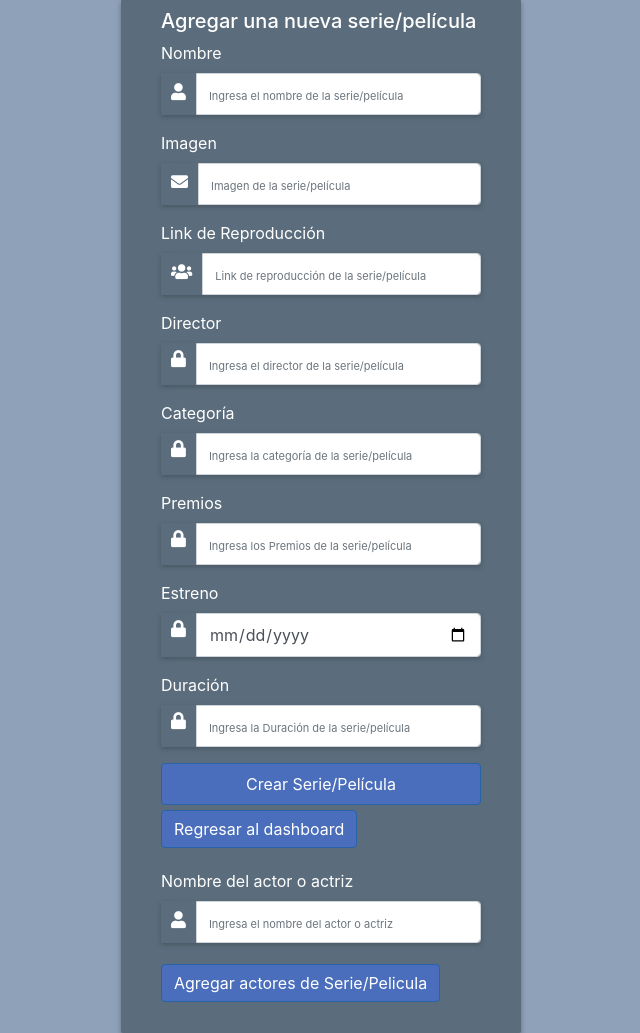
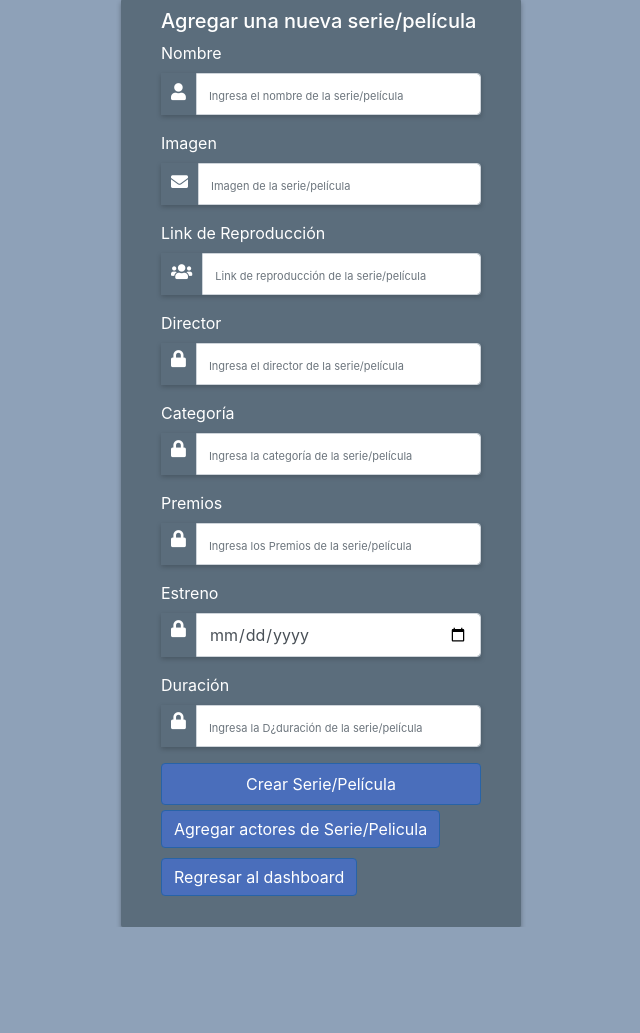
Before and after one commit to MarianoReyes/Proyecto2Bases_CopiaNetflix, a Flask app: page /agregar_pos in a window 1280 px wide. Shown: the part 51-1084 px from the top of the page, without its empty margins (319-959 px from the left). After the commit the page ends 978 px from the top, so only its background shows below. Run offline with Flask 2, Linux system fonts and the light colour scheme; some libraries are stand-ins or nearby versions.

Commit message:
regreso a version

```diff
--- a/app.py
+++ b/app.py
@@ -283,6 +283,7 @@ def mylist(name):
 
     print(name)
 
+
     cursor.execute(
         'SELECT * FROM perfiles WHERE nombre_perfil = (%s)', (name,))
     perfil = cursor.fetchone()
@@ -293,9 +294,7 @@ def mylist(name):
     serie_pelicula = cursor.fetchall()
 
     # Mandar a pagina de inicio del perfil
-    # , vistos=vistos
-    return render_template('mylist.html', account=account, perfil=perfil)
-
+    return render_template('mylist.html', account=account, perfil=perfil,serie_pelicula=serie_pelicula) #, vistos=vistos
 
 @app.route('/watched/<name>')
 def watched(name):
@@ -312,40 +311,18 @@ def watched(name):
     print(perfil)
 
     # Mando a llamar Peliculas y series
-    # cursor.execute(
-    # 'select distinct serie_pelicula from contenido inner join serie_peliculas ON serie_pelicula = serie_pelicula')
+    #cursor.execute(
+        #'select distinct serie_pelicula from contenido inner join serie_peliculas ON serie_pelicula = serie_pelicula')
     #vistos = cursor.fetchall()
 
     # Mandar a pagina de inicio del perfil
-    # , vistos=vistos
-    return render_template('watched.html', account=account, perfil=perfil)
+    return render_template('watched.html', account=account, perfil=perfil) #, vistos=vistos
 
 
 @app.route('/agregar_pos')
 def agregar_pos():
-    cursor = conn.cursor(cursor_factory=psycopg2.extras.DictCursor)
-
-    if request.method == 'POST' and 'nombre' in request.form and 'imagen' in request.form and 'link' in request.form and 'director' in request.form:
-        pelicula_serie = request.form['nombre']
-        imagen = request.form['imagen']
-        link = request.form['link']
-        director = request.form['director']
-        categoria = request.form['categoria']
-        premios = request.form['premios']
-        estreno = request.form['estreno']
-        duracion = request.form['duracion']
-
     # Mandar a pagina para agregar series o peliculas
     return render_template('agregar_pos.html')
-
-
-@app.route('/agregar_actores')
-def agregar_pos(pos):
-
-    pelicula_serie = pos
-
-    # Mandar a pagina para agregar series o peliculas
-    return render_template('agregar_actores.html')
 
 
 @app.route('/modificar_pos')
@@ -384,9 +361,8 @@ def borrar_pos():
     # Mandar a pagina para borrar series o peliculas
     return render_template('borrar_pos.html', series_peliculas=series_peliculas)
 
-
-@app.route('/favoritos/<sp>/<name>/<cuenta>/<ima>/<lp>')
-def favoritos(sp, name, cuenta, ima, lp):
+@app.route('/favoritos/<name>/<sp>/<cuenta>')
+def favoritos(sp,name,cuenta):
 
     cursor = conn.cursor(cursor_factory=psycopg2.extras.DictCursor)
 
@@ -400,15 +376,18 @@ def favoritos(sp, name, cuenta, ima, lp):
     perfil = cursor.fetchone()
 
     cursor.execute(
-        'insert into favoritos (serie_pelicula,nombre_perfil,correo_cuenta,imagen,link_repro) values (%s,%s,%s,%s)', (sp, name, cuenta, ima, lp,))
+        'insert into favoritos (serie_pelicula,nombre_perfil,correo_cuenta) values (%s,%s,%s)',(sp,name,cuenta))
     conn.commit()
 
     cursor.execute(
         'select * from favoritos where nombre_perfil = (%s)', (name,))
     favoritos = cursor.fetchall()
 
-    return render_template('mylist.html', favoritos=favoritos, perfil=perfil)
+    cursor.execute(
+        'select * from serie_peliculas sp natural join favoritos f where nombre_perfil = (%s)', (name,))
+    serie_pelicula = cursor.fetchall()
 
+    return render_template('mylist.html', perfil=perfil,serie_pelicula=serie_pelicula)
 
 @app.route('/logout')
 def logout():
--- a/templates/agregar_pos.html
+++ b/templates/agregar_pos.html
@@ -92,7 +92,7 @@
                         <div class="cols-sm-10">
                             <div class="input-group">
                                 <span class="input-group-addon"><i class="fa fa-lock fa-lg" aria-hidden="true"></i></span>
-                                <input type="text" class="form-control" name="duracion" id="duracion" required  placeholder="Ingresa la Duración de la serie/película"/>
+                                <input type="text" class="form-control" name="duracion" id="duracion" required  placeholder="Ingresa la D¿duración de la serie/película"/>
                             </div>
                         </div>
                     </div>
@@ -110,56 +110,18 @@
                         {% endfor %}
                         {% endif %}
                         {% endwith %}
+                        <input type="submit" value="Crear Serie/Película" class="form-control btn btn-primary " style="background: #4a6ebb!important;" name="">
 
-                        <input type="submit" value="Crear Serie/Película" class="form-control btn btn-primary " style="background: #4a6ebb!important;" name="">
+                        <a href="{{ url_for('home_admin') }}" class="btn btn-dark " style="background: #4a6ebb!important; margin: 5px 0;">Agregar actores de Serie/Pelicula</a>
 
                         <a href="{{ url_for('home_admin') }}" class="btn btn-dark " style="background: #4a6ebb!important; margin: 5px 0;">Regresar al dashboard</a>
 
                     </div>
 
                 </form>
-
-                <form action="{{ url_for('agregar_actores', ) }}" method="post" autocomplete="off">
-
-                    <div class="form-group">
-                        <label for="name" class="cols-sm-2 control-label">Nombre del actor o actriz</label>
-                        <div class="cols-sm-10">
-                            <div class="input-group">
-                                <span class="input-group-addon"><i class="fa fa-user fa" aria-hidden="true"></i></span>
-                                <input type="text" class="form-control" name="nombre" id="nombre"  placeholder="Ingresa el nombre del actor o actriz"/>
-                            </div>
-                        </div>
-                    </div>
-
-                    <div class="form-group ">
-                        {% with messages = get_flashed_messages()  %}
-                        {% if messages %}
-                        {% for message in messages %}
-                        <div class="alert alert-success alert-dismissible fade show" role="alert">
-                            {{ message }}
-                            <button type="button" class="close" data-dismiss="alert" aria-label="Close">
-                            <span aria-hidden="true">×</span>
-                            </button>
-                        </div>
-                        {% endfor %}
-                        {% endif %}
-                        {% endwith %}
-
-                        <a href="{{ url_for('agregar_actores') }}" class="btn btn-dark " style="background: #4a6ebb!important; margin: 5px 0;">Agregar actores de Serie/Pelicula</a>
-
-                    </div>
-
-                </form>
-
             </div>
         </div>
     </div>
-
-    <script>
-        function serie(){
-            pos=document.querySelector('.');
-        }
-    </script>
  <script src="https://maxcdn.bootstrapcdn.com/bootstrap/4.1.1/js/bootstrap.min.js"></script>
  <script src="https://cdnjs.cloudflare.com/ajax/libs/jquery/3.2.1/jquery.min.js"></script>
  </body>
```
Also changed, not shown: templates/agregar_actores.html (deleted), 1 other file.
